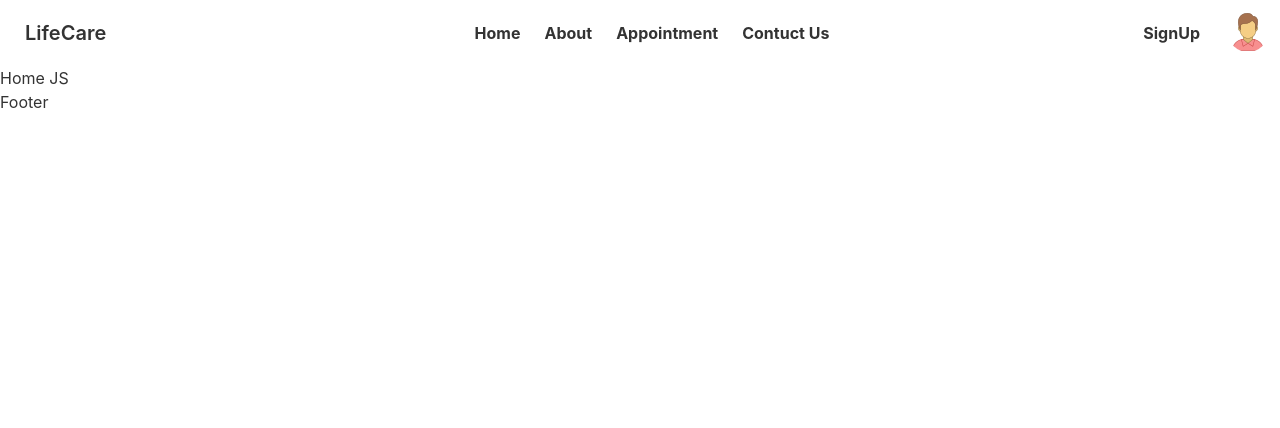
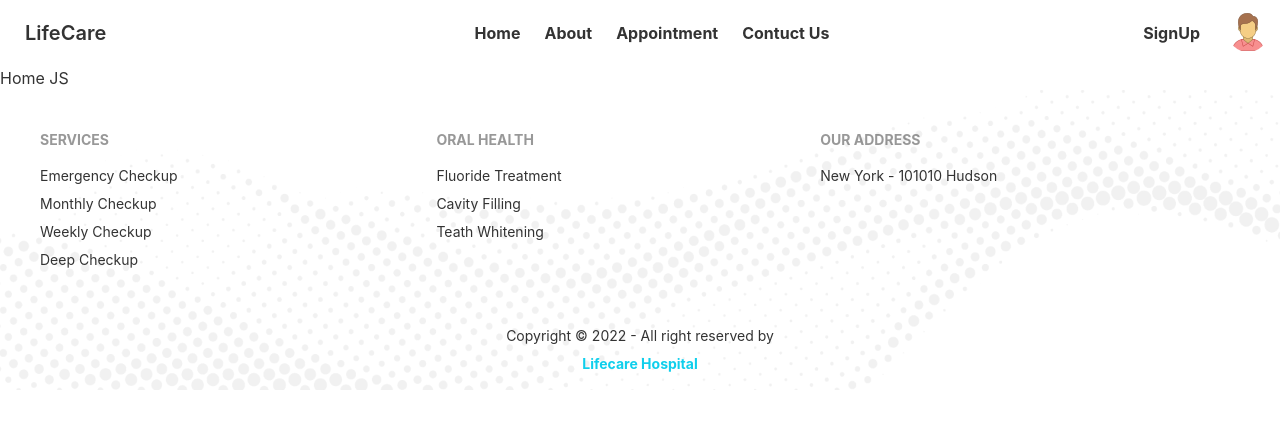
Before and after one commit to Sohel-Developer/lifecare_hospital, a React (Create React App) app: page / in a window 1280 px wide. Shown: the top 428 px of the page. Built offline with nearby package versions, Linux system fonts and the light colour scheme.

Commit message:
footer feature added

```diff
--- a/public/index.html
+++ b/public/index.html
@@ -1,14 +1,12 @@
 <!DOCTYPE html>
 <html lang="en">
+
 <head>
   <meta charset="utf-8" />
   <link rel="icon" href="%PUBLIC_URL%/favicon.ico" />
   <meta name="viewport" content="width=device-width, initial-scale=1" />
   <meta name="theme-color" content="#000000" />
-    <meta
-      name="description"
-      content="Web site created using create-react-app"
-    />
+  <meta name="description" content="Web site created using create-react-app" />
   <link rel="apple-touch-icon" href="%PUBLIC_URL%/logo192.png" />
   <!--
       manifest.json provides metadata used when your web app is installed on a
@@ -24,8 +22,9 @@
       work correctly both with client-side routing and a non-root public URL.
       Learn how to configure a non-root public URL by running `npm run build`.
     -->
-    <title>React App</title>
+  <title>Life Care</title>
 </head>
+
 <body>
   <noscript>You need to enable JavaScript to run this app.</noscript>
   <div id="root"></div>
@@ -40,4 +39,5 @@
       To create a production bundle, use `npm run build` or `yarn build`.
     -->
 </body>
+
 </html>
--- /dev/null
+++ b/src/sharead/Footer/Footer.css
@@ -0,0 +1,6 @@
+.footerImg {
+    background-image: url('../../assets/images/footer.png');
+    background-position: center;
+    background-repeat: no-repeat;
+    background-size: cover;
+}
--- a/src/sharead/Footer/Footer.js
+++ b/src/sharead/Footer/Footer.js
@@ -1,9 +1,35 @@
 import React from 'react';
+import { Link } from 'react-router-dom';
+import './Footer.css'
 
 const Footer = () => {
     return (
-        <div>
-            <h1>Footer</h1>
+        <div className='footerImg'>
+            <footer>
+                <div className="footer p-10  text-base-content">
+                    <div>
+                        <span className="footer-title">Services</span>
+                        <Link to={'/'} className="link link-hover">Emergency Checkup</Link>
+                        <Link to={'/'} className="link link-hover">Monthly Checkup</Link>
+                        <Link to={'/'} className="link link-hover">Weekly Checkup</Link>
+                        <Link to={'/'} className="link link-hover">Deep Checkup </Link>
+                    </div>
+                    <div>
+                        <span className="footer-title">ORAL HEALTH</span>
+                        <Link to={'/'} className="link link-hover">Fluoride Treatment</Link>
+                        <Link to={'/'} className="link link-hover">Cavity Filling</Link>
+                        <Link to={'/'} className="link link-hover">Teath Whitening</Link>
+
+                    </div>
+                    <div>
+                        <span className="footer-title">OUR ADDRESS</span>
+                        <Link to={'/'} className="link link-hover">New York - 101010 Hudson</Link>
+                    </div>
+                </div>
+                <div className="footer footer-center p-4  text-base-content">
+                    <p>Copyright © 2022 - All right reserved by <span className='text-primary font-bold'>Lifecare Hospital</span></p>
+                </div>
+            </footer>
         </div>
     );
 };
```
Lines whose indentation alone changed are shown as unchanged.
